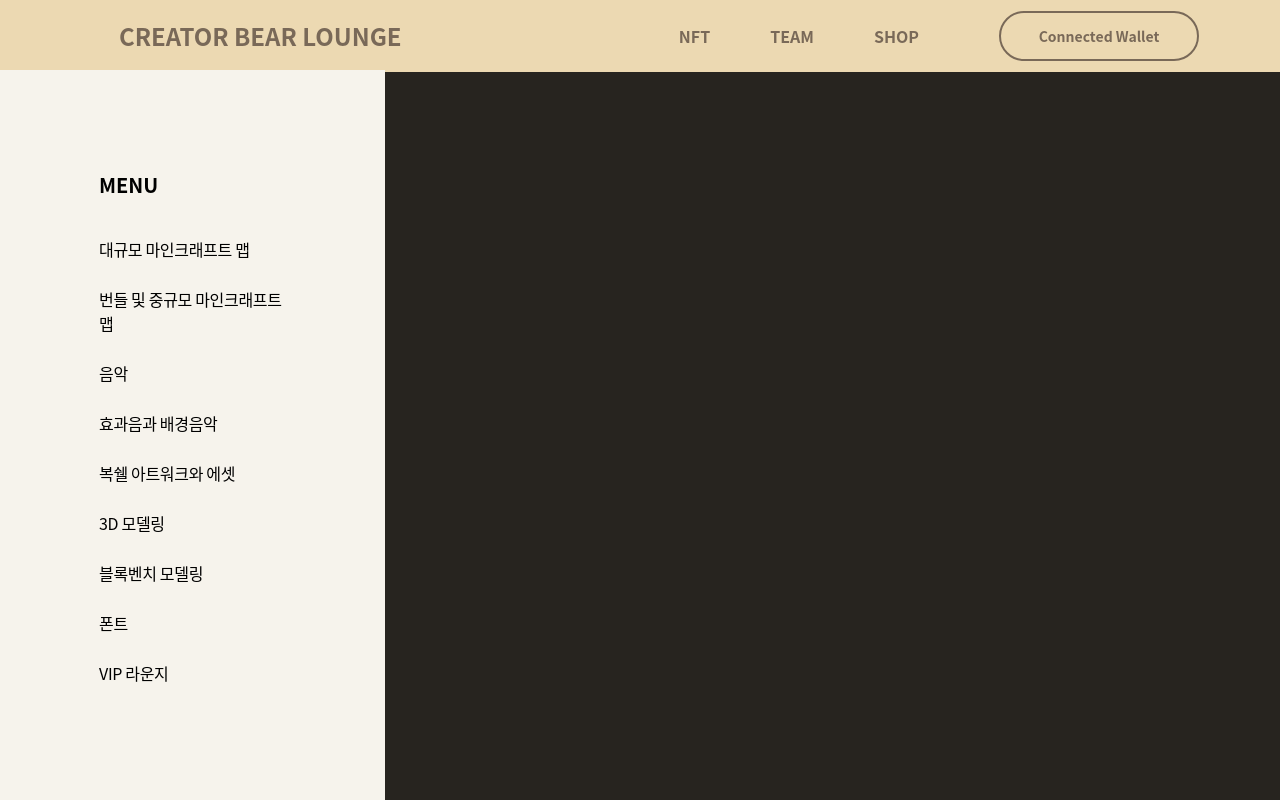
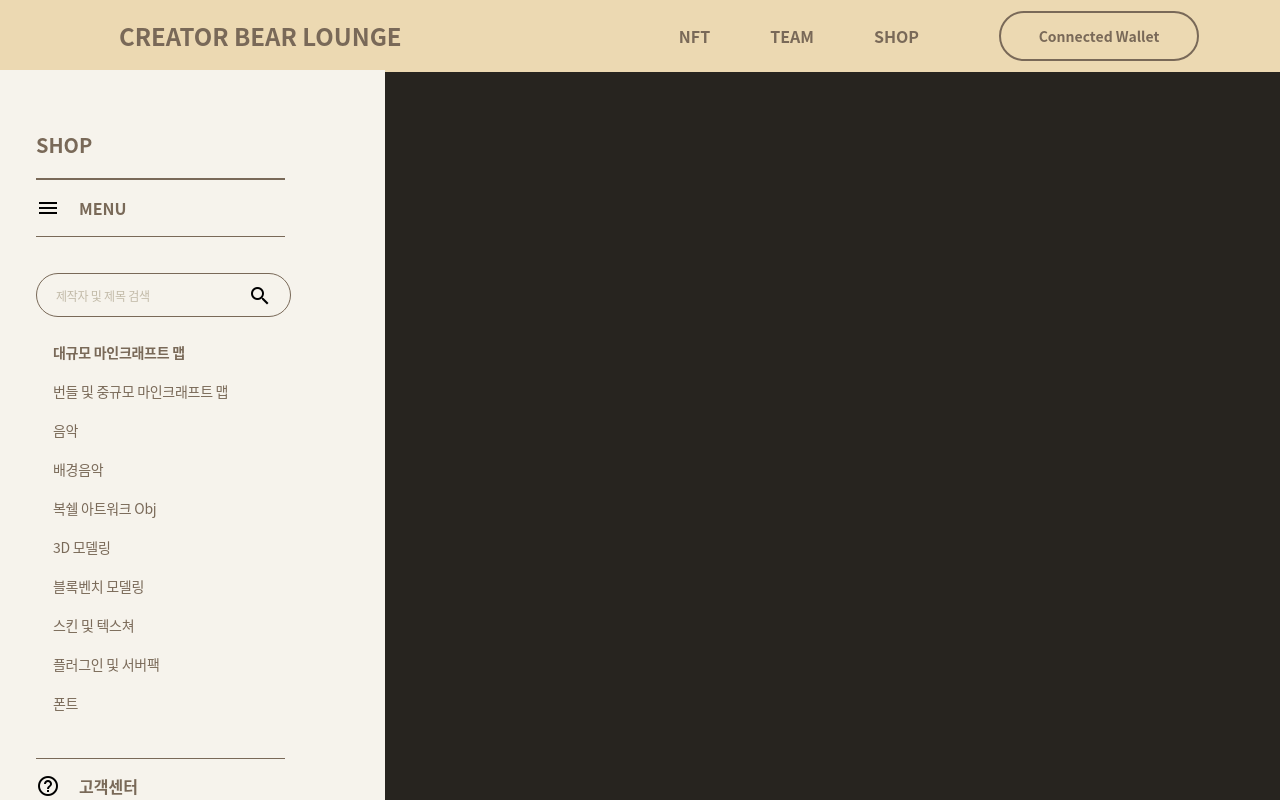
Before and after one commit to CreatorBearLounge/CBL_Front, a React (Create React App) app in the folder front/: page / in a window 1280 px wide. Shown: the top 800 px of the page. Built offline with nearby package versions, Linux system fonts and the light colour scheme.

Commit message:
[Style] Menu 디자인 변경

```diff
--- a/front/public/index.html
+++ b/front/public/index.html
@@ -3,6 +3,10 @@
   <head>
     <meta charset="utf-8" />
     <link rel="icon" href="%PUBLIC_URL%/favicon.ico" />
+    <link
+      href="https://fonts.googleapis.com/icon?family=Material+Icons"
+      rel="stylesheet"
+    />
     <meta name="viewport" content="width=device-width, initial-scale=1" />
     <meta name="theme-color" content="#000000" />
     <meta
--- a/front/src/components/Atoms/MenuItemAtom.tsx
+++ b/front/src/components/Atoms/MenuItemAtom.tsx
@@ -5,24 +5,33 @@ import { Link } from 'react-router-dom';
 interface MenuItemAtomType {
   menuName: string;
   menuHref: string;
+  // eslint-disable-next-line react/require-default-props
+  click?: boolean;
 }
 
-const MenuItemAtom: React.FC<MenuItemAtomType> = ({ menuName, menuHref }) => {
+interface MenuItemStyle {
+  click?: boolean;
+}
+
+const MenuItemAtom: React.FC<MenuItemAtomType> = ({
+  menuName,
+  menuHref,
+  click,
+}) => {
   return (
     <Link to={menuHref}>
-      <MenuItem>{menuName}</MenuItem>
+      <MenuItem click={click}>{menuName}</MenuItem>
     </Link>
   );
 };
 
 export default MenuItemAtom;
 
-const MenuItem = styled.p`
+const MenuItem = styled.p<MenuItemStyle>`
   font-family: 'Noto Sans CJK KR';
-  font-style: normal;
-  font-weight: 300;
-  font-size: 16px;
-  line-height: 24px;
-  letter-spacing: -0.02em;
-  color: #000000;
+  font-weight: ${(props) => (props.click ? 'bold' : 'normal')};
+  font-size: 14px;
+  line-height: normal;
+  letter-spacing: -0.28px;
+  color: #796958;
 `;
--- a/front/src/components/Organisms/Menu.tsx
+++ b/front/src/components/Organisms/Menu.tsx
@@ -5,12 +5,23 @@ import MenuItemAtom from '../Atoms/MenuItemAtom';
 const Menu: React.FC = () => {
   return (
     <MenuDiv>
-      <MenuText>MENU</MenuText>
+      <MenuWrapper>
+        <MenuText>SHOP</MenuText>
+        <MenuHead>
+          <span className="material-icons brown">menu</span>
+          <p>MENU</p>
+        </MenuHead>
+        <MenuContent>
+          <MenuSearch>
+            <input type="text" placeholder="제작자 및 제목 검색" />
+            <span className="material-icons brown">search</span>
+          </MenuSearch>
           <ul>
             <MenuItemLi>
               <MenuItemAtom
                 menuName="대규모 마인크래프트 맵"
                 menuHref="bigminecraftmap"
+                click
               />
             </MenuItemLi>
             <MenuItemLi>
@@ -23,15 +34,12 @@ const Menu: React.FC = () => {
               <MenuItemAtom menuName="음악" menuHref="music" />
             </MenuItemLi>
             <MenuItemLi>
-          <MenuItemAtom
-            menuName="효과음과 배경음악"
-            menuHref="soundeffectsandbackgroundmusic"
-          />
+              <MenuItemAtom menuName="배경음악" menuHref="backgroundmusic" />
             </MenuItemLi>
             <MenuItemLi>
               <MenuItemAtom
-            menuName="복쉘 아트워크와 에셋"
-            menuHref="boxelartworkandasset"
+                menuName="복쉘 아트워크 Obj"
+                menuHref="boxelartworkobj"
               />
             </MenuItemLi>
             <MenuItemLi>
@@ -44,12 +52,27 @@ const Menu: React.FC = () => {
               />
             </MenuItemLi>
             <MenuItemLi>
+              <MenuItemAtom
+                menuName="스킨 및 텍스쳐"
+                menuHref="skin and texture"
+              />
+            </MenuItemLi>
+            <MenuItemLi>
+              <MenuItemAtom
+                menuName="플러그인 및 서버팩"
+                menuHref="pluginandserverpack"
+              />
+            </MenuItemLi>
+            <MenuItemLi>
               <MenuItemAtom menuName="폰트" menuHref="font" />
             </MenuItemLi>
-        <MenuItemLi>
-          <MenuItemAtom menuName="VIP 라운지" menuHref="viplounge" />
-        </MenuItemLi>
           </ul>
+        </MenuContent>
+        <MenuFooter>
+          <span className="material-icons brown">help_outline</span>
+          <p>고객센터</p>
+        </MenuFooter>
+      </MenuWrapper>
     </MenuDiv>
   );
 };
@@ -57,26 +80,102 @@ const Menu: React.FC = () => {
 export default Menu;
 
 const MenuDiv = styled.div`
-  width: auto;
-  height: auto;
-  height: auto;
+  width: 321px;
+  height: 803px;
   display: flex;
   flex-direction: column;
-  margin-top: 100px;
-  margin-left: 99px;
+  background-color: #f6f3ec;
+`;
+
+const MenuWrapper = styled.div`
+  margin: 60px 36px;
 `;
 
 const MenuText = styled.h1`
   font-family: 'Noto Sans CJK KR';
-  font-style: normal;
-  font-weight: 700;
+  font-weight: bold;
   font-size: 20px;
-  line-height: 30px;
-  color: #000000;
-  margin-bottom: 37px;
+  line-height: normal;
+  color: #796958;
+  margin-bottom: 19px;
 `;
 
 const MenuItemLi = styled.li`
-  width: 190px;
-  margin-bottom: 26px;
+  margin-bottom: 19px;
+  margin-left: 17px;
 `;
+
+const MenuHead = styled.div`
+  border-top: 2px solid #796958;
+  height: 56px;
+  display: flex;
+  flex-direction: row;
+  align-items: center;
+  span {
+    margin-right: 19px;
+  }
+  p {
+    font-family: 'Noto Sans CJK KR';
+    font-size: 16px;
+    font-weight: bold;
+    color: #796958;
+    line-height: 1;
+    letter-spacing: normal;
+  }
+`;
+
+const MenuContent = styled.div`
+  border-top: 1px solid #796958;
+  border-bottom: 1px solid #796958;
+  height: 521px;
+`;
+
+const MenuFooter = styled.div`
+  border-bottom: 2px solid #796958;
+  height: 54px;
+  display: flex;
+  flex-direction: row;
+  align-items: center;
+  span {
+    margin-right: 19px;
+  }
+  p {
+    font-family: 'Noto Sans CJK KR';
+    font-size: 16px;
+    font-weight: bold;
+    color: #796958;
+    line-height: 1;
+    letter-spacing: normal;
+  }
+`;
+
+const MenuSearch = styled.div`
+  width: 100%;
+  height: 40px;
+  margin-top: 36px;
+  margin-bottom: 29px;
+  position: relative;
+  input {
+    outline-style: none;
+    border: 1px solid #796958;
+    width: 100%;
+    height: 40px;
+    border-radius: 30px;
+    background-color: rgba(0, 0, 0, 0);
+    font-family: 'Noto Sans CJK KR';
+    font-size: 12px;
+    font-weight: 500;
+    text-indent: 17px;
+    letter-spacing: -0.24px;
+  }
+  input::placeholder {
+    color: #c2baa8;
+  }
+  span {
+    position: absolute;
+    right: 17px;
+    top: 11px;
+    width: 20px;
+    height: 20px;
+  }
+`;
```
Also changed, not shown: 1 other file (tests, documents, lock files or other folders). Lines whose indentation alone changed are shown as unchanged.
